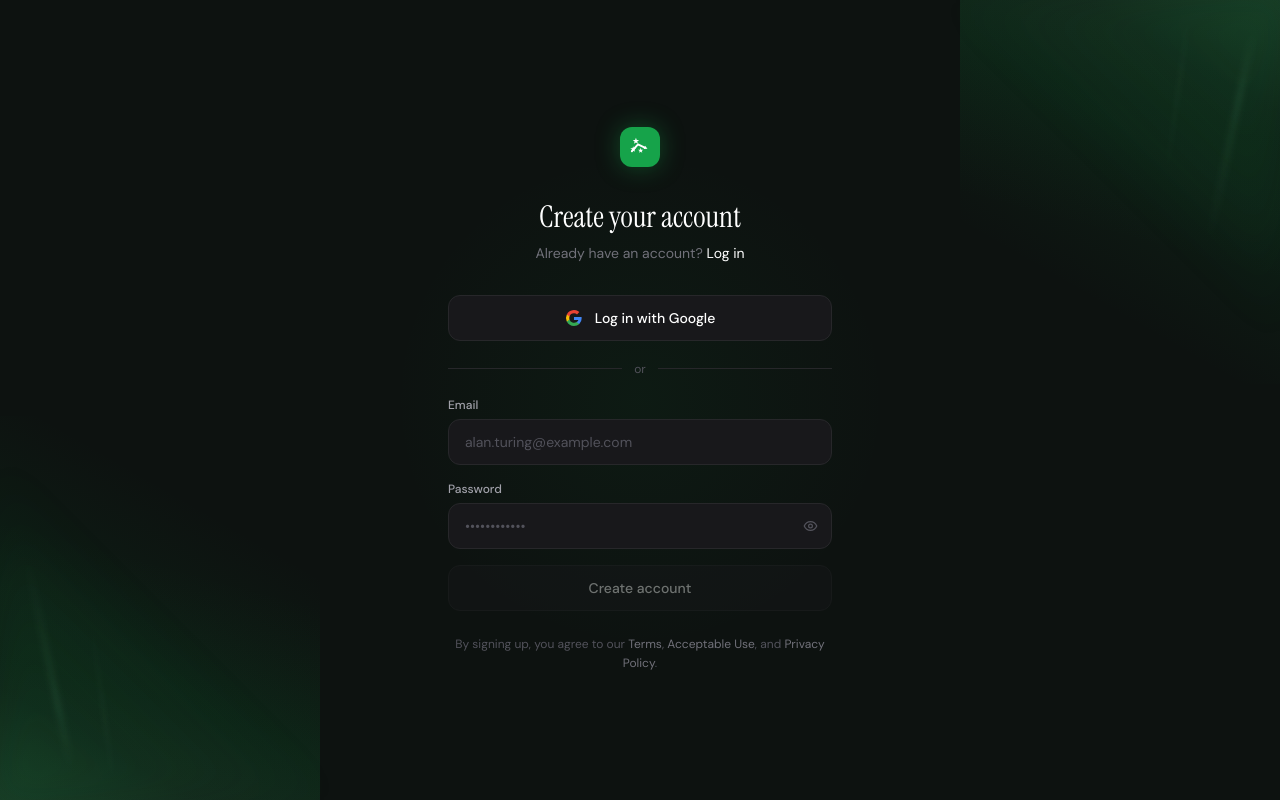
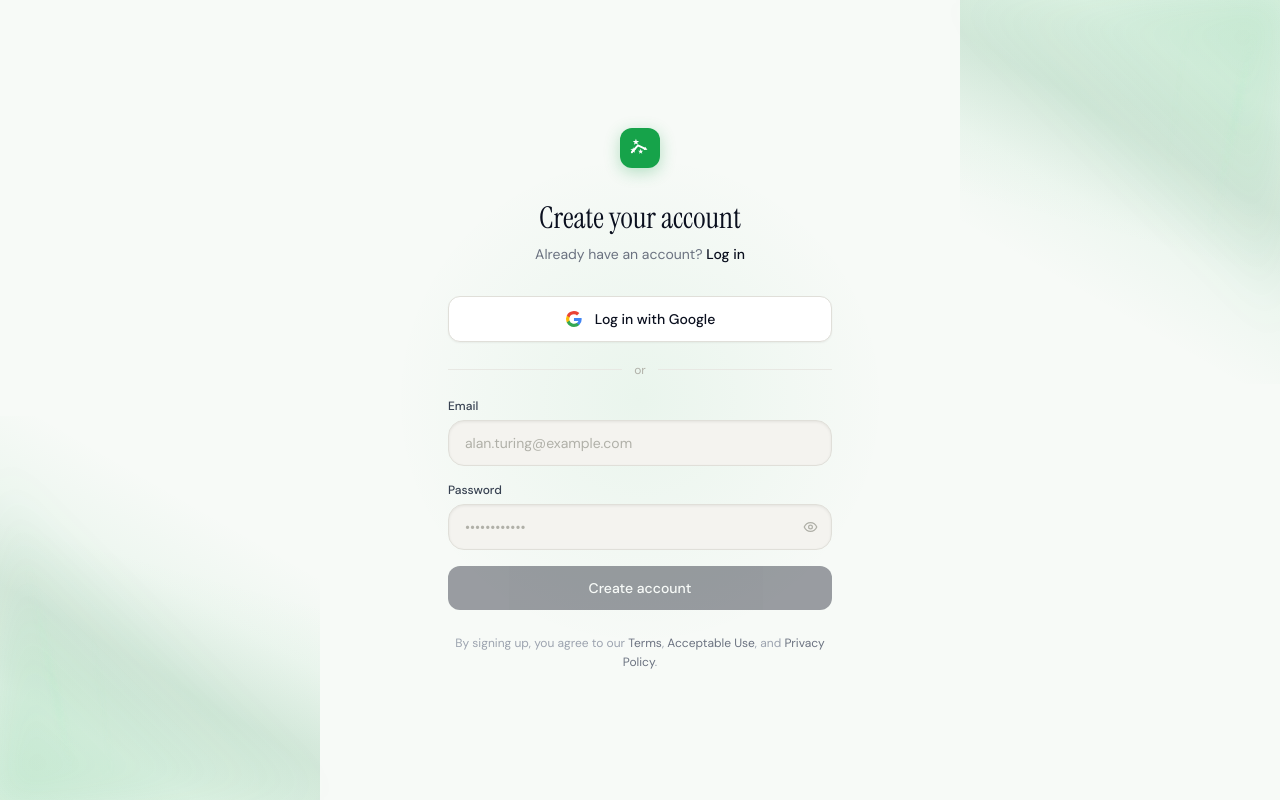
Before and after one commit to zmaj1234/reviewr, a Next.js app: page /signup in a window 1280 px wide. Built offline with nearby package versions, Linux system fonts and the light colour scheme.

Commit message:
style: white auth background with green curtains

```diff
--- a/app/(auth)/layout.tsx
+++ b/app/(auth)/layout.tsx
@@ -3,13 +3,13 @@ import { ToastProvider } from '@/components/ui/toast'
 export default function AuthLayout({ children }: { children: React.ReactNode }) {
   return (
     <ToastProvider>
-      <div className="min-h-screen relative overflow-hidden" style={{ backgroundColor: '#0d1210' }}>
+      <div className="min-h-screen relative overflow-hidden" style={{ backgroundColor: '#f7faf7' }}>
 
         {/* Top-right curtain */}
         <div className="absolute top-0 right-0 w-80 h-96 pointer-events-none">
           <div style={{
             position: 'absolute', inset: 0,
-            background: 'linear-gradient(210deg, rgba(22,163,74,0.18) 0%, rgba(22,163,74,0.08) 20%, rgba(16,120,56,0.12) 38%, rgba(22,163,74,0.04) 55%, transparent 72%)',
+            background: 'linear-gradient(210deg, rgba(22,163,74,0.12) 0%, rgba(22,163,74,0.08) 20%, rgba(16,120,56,0.12) 38%, rgba(22,163,74,0.04) 55%, transparent 72%)',
           }} />
           <div style={{
             position: 'absolute', inset: 0,
@@ -43,7 +43,7 @@ export default function AuthLayout({ children }: { children: React.ReactNode })
         <div className="absolute bottom-0 left-0 w-80 h-96 pointer-events-none">
           <div style={{
             position: 'absolute', inset: 0,
-            background: 'linear-gradient(30deg, rgba(22,163,74,0.18) 0%, rgba(22,163,74,0.08) 20%, rgba(16,120,56,0.12) 38%, rgba(22,163,74,0.04) 55%, transparent 72%)',
+            background: 'linear-gradient(30deg, rgba(22,163,74,0.12) 0%, rgba(22,163,74,0.08) 20%, rgba(16,120,56,0.12) 38%, rgba(22,163,74,0.04) 55%, transparent 72%)',
           }} />
           <div style={{
             position: 'absolute', inset: 0,
--- a/app/(auth)/signup/page.tsx
+++ b/app/(auth)/signup/page.tsx
@@ -53,8 +53,8 @@ export default function SignupPage() {
       <div className="w-full max-w-sm">
         {/* Logo */}
         <div className="flex justify-center mb-8">
-          <Link href="/" className="flex flex-col items-center gap-3">
-            <div className="w-10 h-10 rounded-xl bg-[#16a34a] flex items-center justify-center shadow-[0_0_24px_rgba(22,163,74,0.4)]">
+          <Link href="/">
+            <div className="w-10 h-10 rounded-xl bg-[#16a34a] flex items-center justify-center shadow-[0_4px_16px_rgba(22,163,74,0.3)]">
               <LogoMark size={22} className="text-white" />
             </div>
           </Link>
@@ -62,10 +62,10 @@ export default function SignupPage() {
 
         {/* Heading */}
         <div className="text-center mb-8">
-          <h1 className="font-serif text-3xl text-white mb-2">Create your account</h1>
-          <p className="text-sm text-[#71717a]">
+          <h1 className="font-serif text-3xl text-[#0a0f1e] mb-2">Create your account</h1>
+          <p className="text-sm text-[#6b7280]">
             Already have an account?{' '}
-            <Link href="/login" className="text-white hover:text-[#16a34a] transition-colors">
+            <Link href="/login" className="text-[#0a0f1e] hover:text-[#16a34a] transition-colors font-medium">
               Log in
             </Link>
           </p>
@@ -76,9 +76,9 @@ export default function SignupPage() {
           type="button"
           onClick={signInWithGoogle}
           disabled={loadingGoogle || loading}
-          className="w-full flex items-center justify-center gap-3 bg-[#18181b] border border-[#27272a] hover:border-[#3f3f46] hover:bg-[#1c1c1f] text-sm font-medium text-white py-3 rounded-xl transition-all disabled:opacity-50 disabled:cursor-not-allowed mb-5"
+          className="w-full flex items-center justify-center gap-3 bg-white border border-[#e0dfd9] hover:border-[#c8c7c1] hover:bg-[#fafaf7] text-sm font-medium text-[#0a0f1e] py-3 rounded-xl transition-all shadow-sm disabled:opacity-50 disabled:cursor-not-allowed mb-5"
         >
-          {loadingGoogle ? <Spinner size={15} className="text-white" /> : (
+          {loadingGoogle ? <Spinner size={15} /> : (
             <svg width="18" height="18" viewBox="0 0 18 18" aria-hidden>
               <path fill="#4285F4" d="M16.51 8H8.98v3h4.3c-.18 1-.74 1.48-1.6 2.04v2.01h2.6a7.8 7.8 0 0 0 2.38-5.88c0-.57-.05-.66-.15-1.18z"/>
               <path fill="#34A853" d="M8.98 17c2.16 0 3.97-.72 5.3-1.94l-2.6-2a4.8 4.8 0 0 1-7.18-2.54H1.83v2.07A8 8 0 0 0 8.98 17z"/>
@@ -91,18 +91,18 @@ export default function SignupPage() {
 
         {/* Divider */}
         <div className="flex items-center gap-3 mb-5">
-          <div className="flex-1 h-px bg-[#27272a]" />
-          <span className="text-xs text-[#52525b]">or</span>
-          <div className="flex-1 h-px bg-[#27272a]" />
+          <div className="flex-1 h-px bg-[#e8e8e3]" />
+          <span className="text-xs text-[#b0b0a8]">or</span>
+          <div className="flex-1 h-px bg-[#e8e8e3]" />
         </div>
 
         {/* Form */}
         <form onSubmit={handleSubmit} className="space-y-4">
           <div>
-            <label className="block text-xs font-medium text-[#a1a1aa] mb-1.5">Email</label>
+            <label className="block text-xs font-medium text-[#374151] mb-1.5">Email</label>
             <input
               type="email"
-              className="w-full bg-[#18181b] border border-[#27272a] rounded-xl text-sm text-white px-4 py-3 outline-none focus:border-[#16a34a] focus:ring-2 focus:ring-[#16a34a]/20 transition-all placeholder:text-[#52525b] hover:border-[#3f3f46]"
+              className="w-full bg-[#f4f3ef] border border-[#e0dfd9] rounded-2xl text-sm text-[#0a0f1e] px-4 py-3 outline-none focus:border-[#16a34a] focus:bg-white focus:ring-4 focus:ring-[#16a34a]/10 transition-all placeholder:text-[#b0b0a8] shadow-[inset_0_1px_3px_rgba(0,0,0,0.07)] hover:border-[#c8c7c1]"
               placeholder="alan.turing@example.com"
               value={email}
               onChange={e => setEmail(e.target.value)}
@@ -112,11 +112,11 @@ export default function SignupPage() {
           </div>
 
           <div>
-            <label className="block text-xs font-medium text-[#a1a1aa] mb-1.5">Password</label>
+            <label className="block text-xs font-medium text-[#374151] mb-1.5">Password</label>
             <div className="relative">
               <input
                 type={showPw ? 'text' : 'password'}
-                className="w-full bg-[#18181b] border border-[#27272a] rounded-xl text-sm text-white px-4 py-3 pr-11 outline-none focus:border-[#16a34a] focus:ring-2 focus:ring-[#16a34a]/20 transition-all placeholder:text-[#52525b] hover:border-[#3f3f46]"
+                className="w-full bg-[#f4f3ef] border border-[#e0dfd9] rounded-2xl text-sm text-[#0a0f1e] px-4 py-3 pr-11 outline-none focus:border-[#16a34a] focus:bg-white focus:ring-4 focus:ring-[#16a34a]/10 transition-all placeholder:text-[#b0b0a8] shadow-[inset_0_1px_3px_rgba(0,0,0,0.07)] hover:border-[#c8c7c1]"
                 placeholder="••••••••••••"
                 value={password}
                 onChange={e => setPassword(e.target.value)}
@@ -126,7 +126,7 @@ export default function SignupPage() {
               <button
                 type="button"
                 onClick={() => setShowPw(!showPw)}
-                className="absolute right-3.5 top-1/2 -translate-y-1/2 text-[#52525b] hover:text-[#a1a1aa] transition-colors"
+                className="absolute right-3.5 top-1/2 -translate-y-1/2 text-[#b0b0a8] hover:text-[#6b7280] transition-colors"
               >
                 {showPw ? <EyeOff size={15} /> : <Eye size={15} />}
               </button>
@@ -136,18 +136,18 @@ export default function SignupPage() {
           <button
             type="submit"
             disabled={loading || loadingGoogle || !email || !password}
-            className="w-full bg-[#18181b] border border-[#27272a] text-sm font-medium text-white py-3 rounded-xl hover:bg-[#1c1c1f] hover:border-[#3f3f46] transition-all disabled:opacity-40 disabled:cursor-not-allowed mt-1"
+            className="w-full bg-[#0a0f1e] text-sm font-medium text-white py-3 rounded-xl hover:bg-[#111827] transition-all disabled:opacity-40 disabled:cursor-not-allowed mt-1"
           >
             {loading ? <Spinner size={15} className="text-white mx-auto" /> : 'Create account'}
           </button>
         </form>
 
-        <p className="text-center text-xs text-[#52525b] mt-6 leading-relaxed">
+        <p className="text-center text-xs text-[#9ca3af] mt-6 leading-relaxed">
           By signing up, you agree to our{' '}
-          <a href="#" className="text-[#71717a] hover:text-white transition-colors">Terms</a>,{' '}
-          <a href="#" className="text-[#71717a] hover:text-white transition-colors">Acceptable Use</a>,{' '}
+          <a href="#" className="text-[#6b7280] hover:text-[#0a0f1e] transition-colors">Terms</a>,{' '}
+          <a href="#" className="text-[#6b7280] hover:text-[#0a0f1e] transition-colors">Acceptable Use</a>,{' '}
           and{' '}
-          <a href="#" className="text-[#71717a] hover:text-white transition-colors">Privacy Policy</a>.
+          <a href="#" className="text-[#6b7280] hover:text-[#0a0f1e] transition-colors">Privacy Policy</a>.
         </p>
       </div>
     </div>
```
Also changed, not shown: app/(auth)/login/page.tsx (+17 -17 lines).
